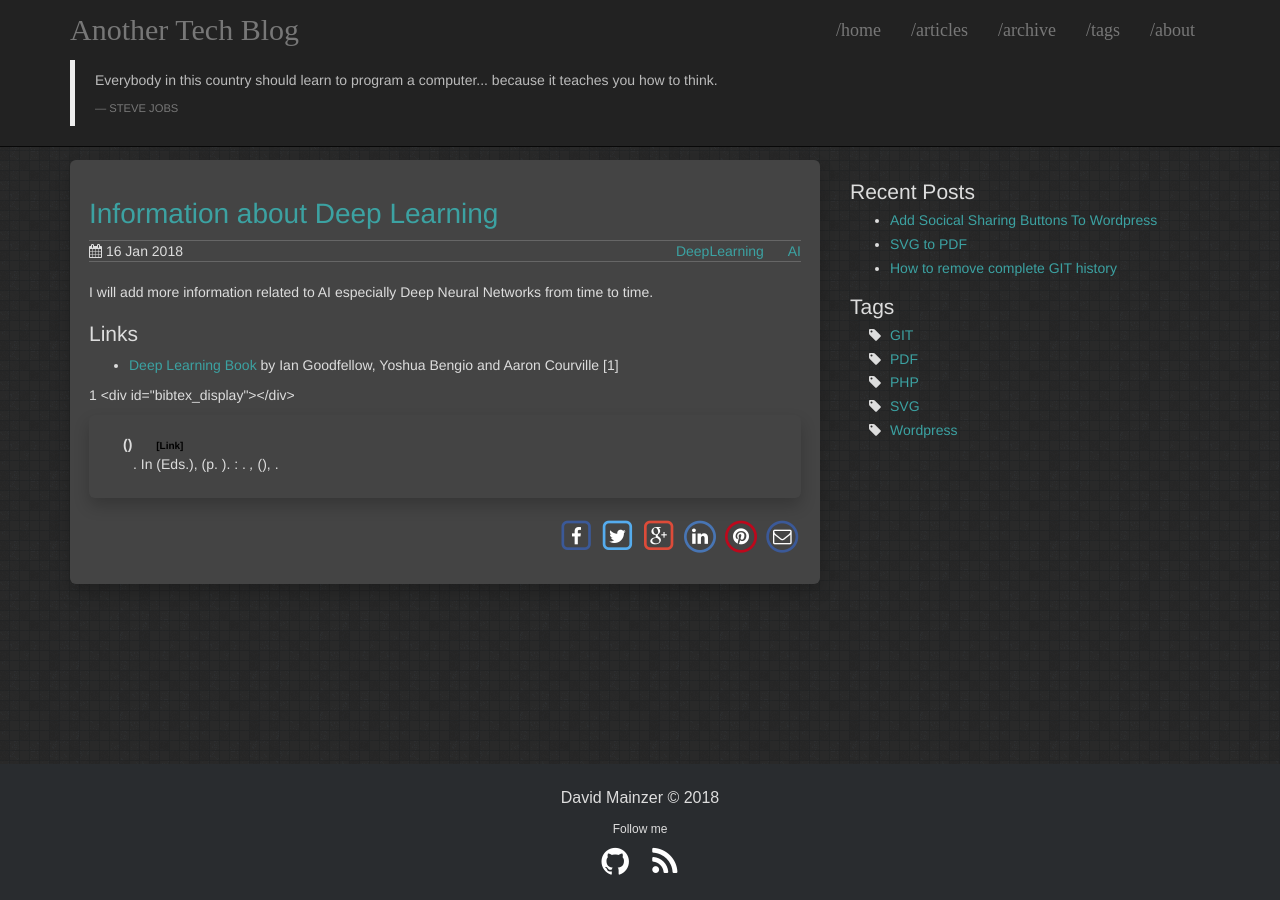
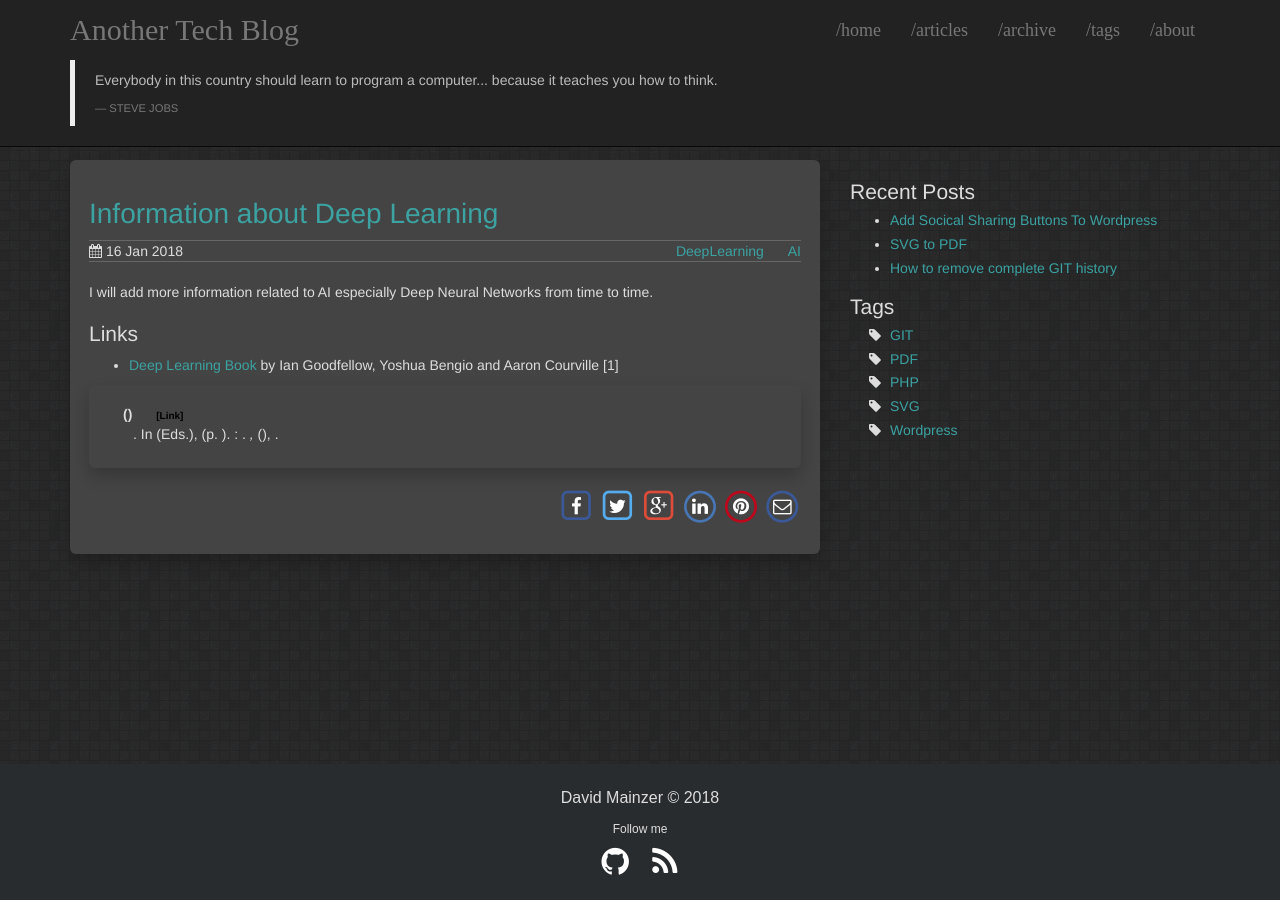
Before and after one commit to davidmainzer/davidmainzer.github.io, a Jekyll site: the page built from _articles/Deep_Learning.md, in a window 1280 px wide and 900 px high. Built offline with Jekyll 4.4.1, drawn with Linux system fonts in a browser that asks for light colours; nearby versions of some CDN libraries.

Commit message:
Update Deep_Learning.md

```diff
--- a/_articles/Deep_Learning.md
+++ b/_articles/Deep_Learning.md
@@ -26,7 +26,7 @@ I will add more information related to AI especially Deep Neural Networks from t
 }
 </textarea>
 
-1 <div id="bibtex_display"></div>
+<div id="bibtex_display"></div>
 <div class="bibtex_template">
 	<div class ="well">
 		<div class ="container">
```
